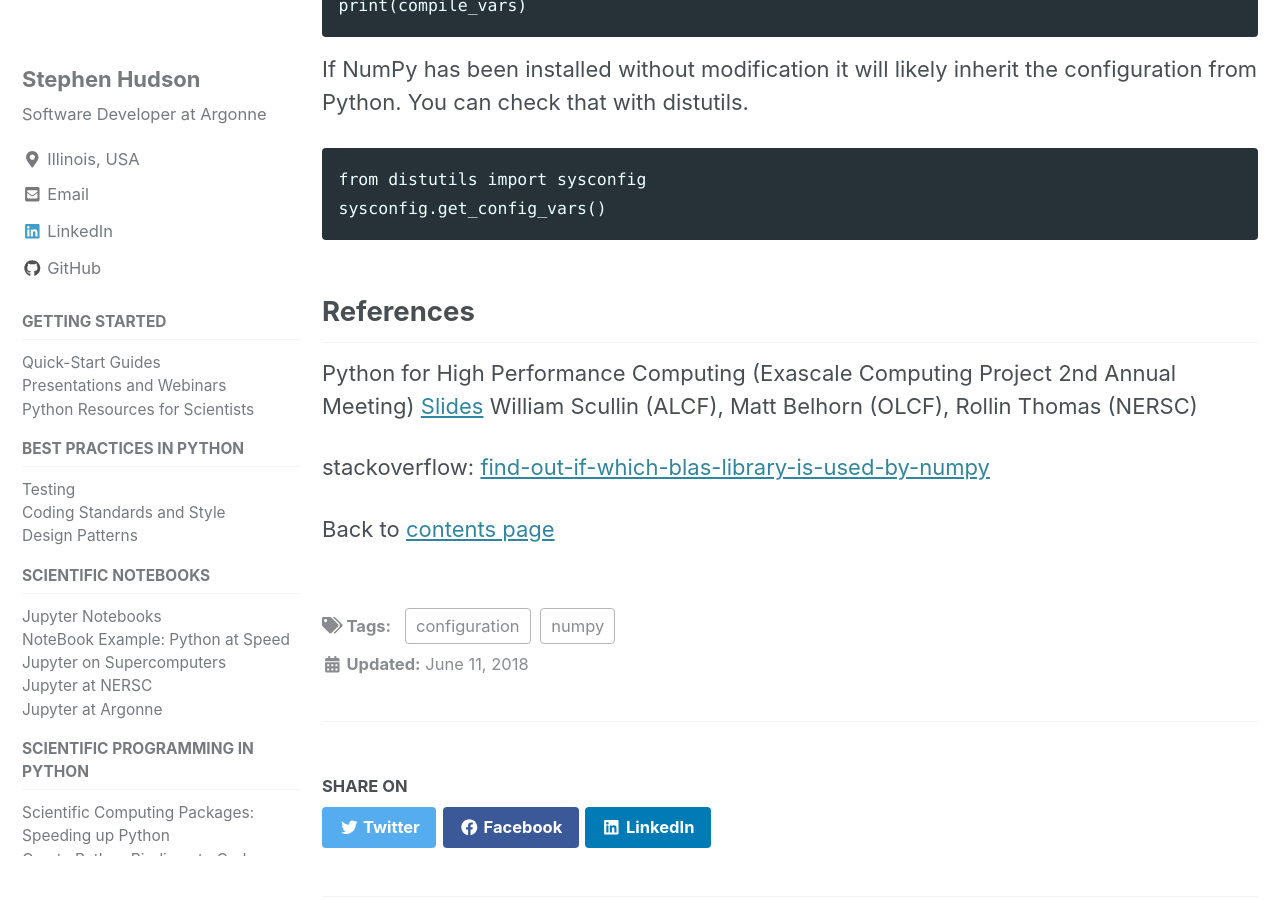
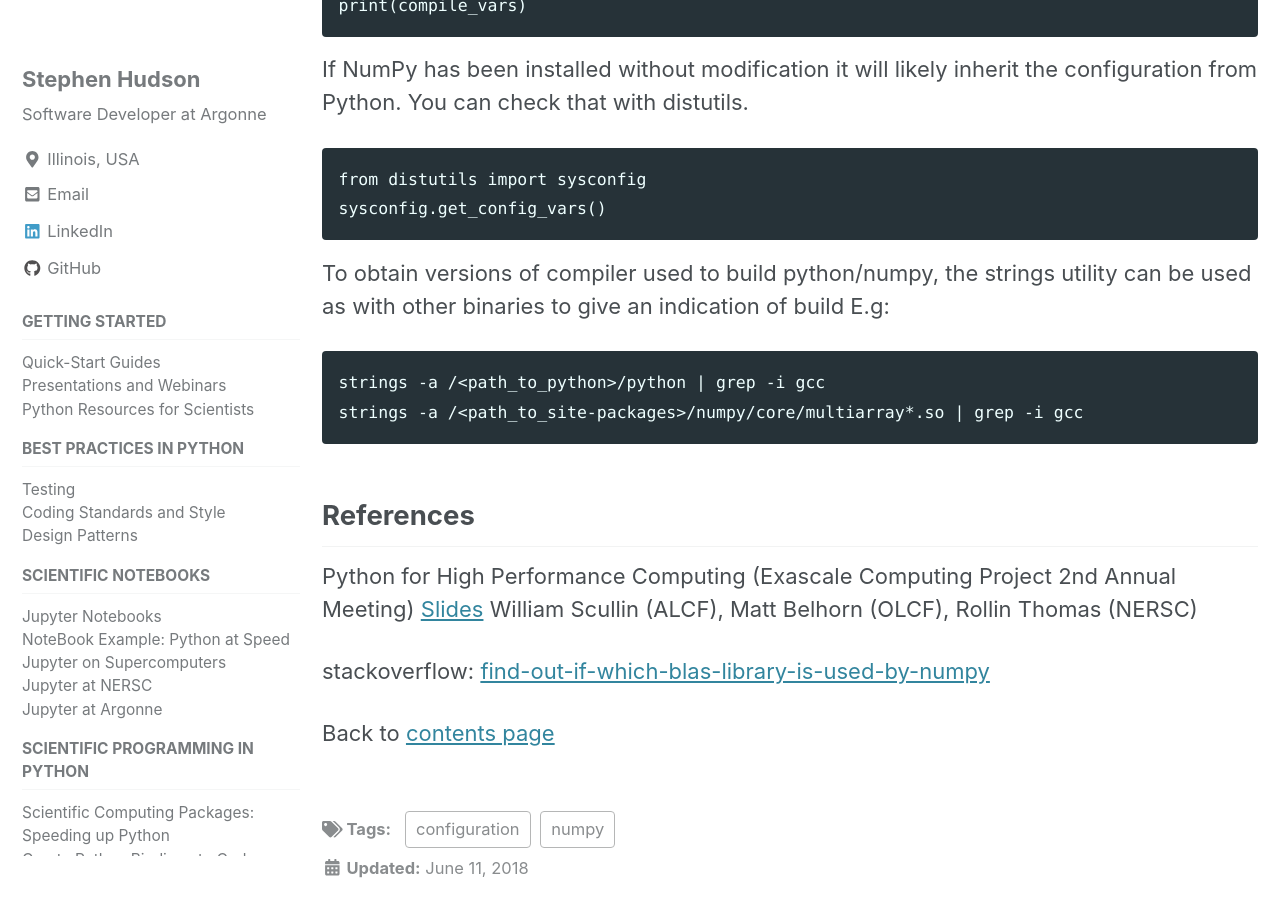
Before and after one commit to betterscientificsoftware/python-for-hpc, a Jekyll site: the page built from _posts/2018-06-11-interrogating-numpy.md, in a window 1280 px wide and 900 px high, scrolled down 1634 px. Built offline with Jekyll 4.4.1, drawn with Linux system fonts in a browser that asks for light colours; cached includes are drawn as plain includes; nearby versions of some CDN libraries; comment, search, counter and statistics services are not loaded; a style sheet for code colours, icons or effects is not loaded.

Commit message:
Add strings to numpy config blog

```diff
--- a/_posts/2018-06-11-interrogating-numpy.md
+++ b/_posts/2018-06-11-interrogating-numpy.md
@@ -56,6 +56,12 @@ If NumPy has been installed without modification it will likely inherit the conf
     from distutils import sysconfig
     sysconfig.get_config_vars()
 
+To obtain versions of compiler used to build python/numpy, the strings utility can be used as with other binaries to give an indication of build E.g:
+
+    strings -a /<path_to_python>/python | grep -i gcc
+    strings -a /<path_to_site-packages>/numpy/core/multiarray*.so | grep -i gcc
+
+
 ## References
 
 Python for High Performance Computing (Exascale Computing Project 2nd Annual Meeting) [Slides](https://github.com/wscullin/ecp_python_tutorial/blob/master/slides/ECP_Python_Tutorial_2018.pdf)
```
